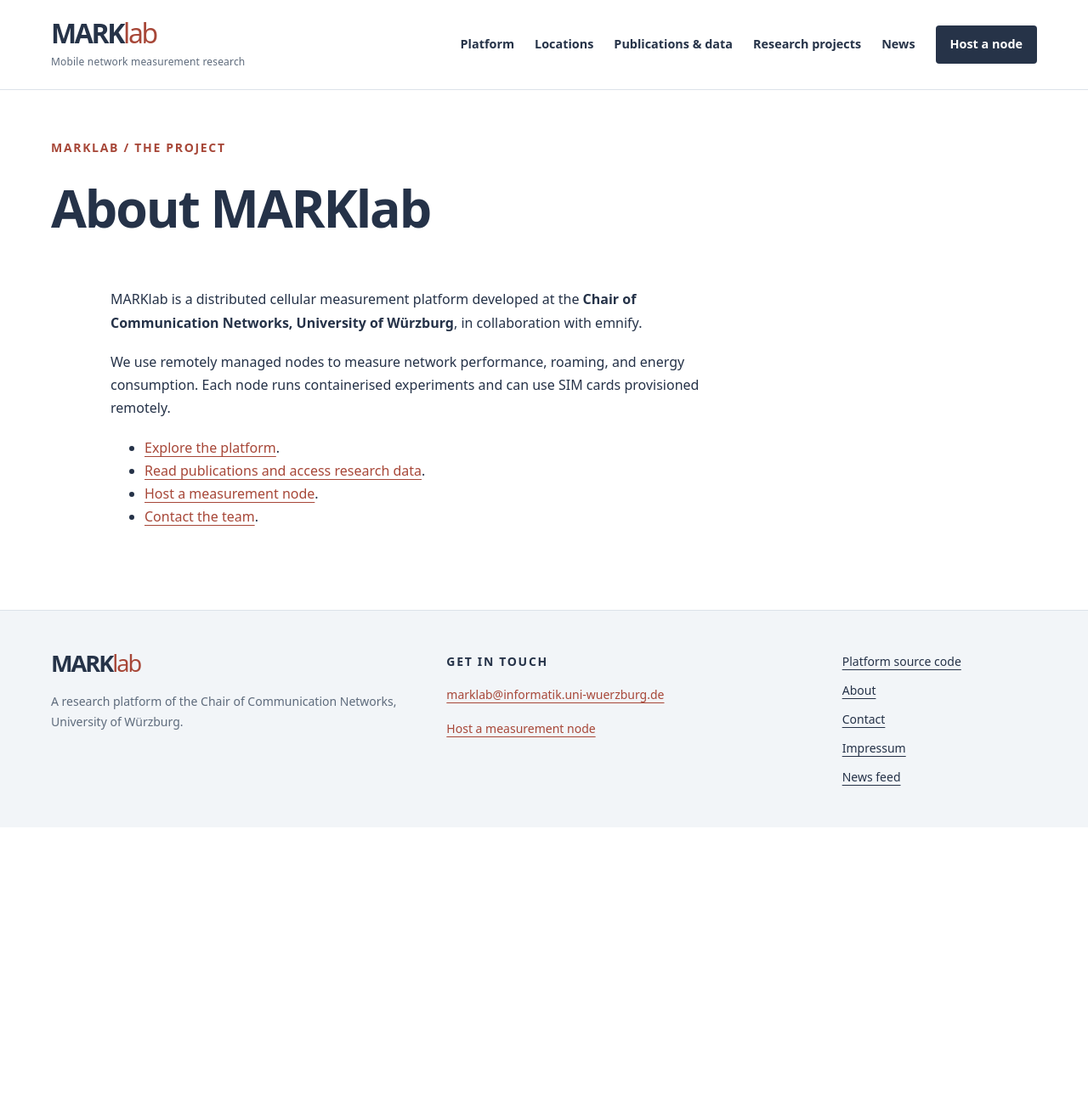
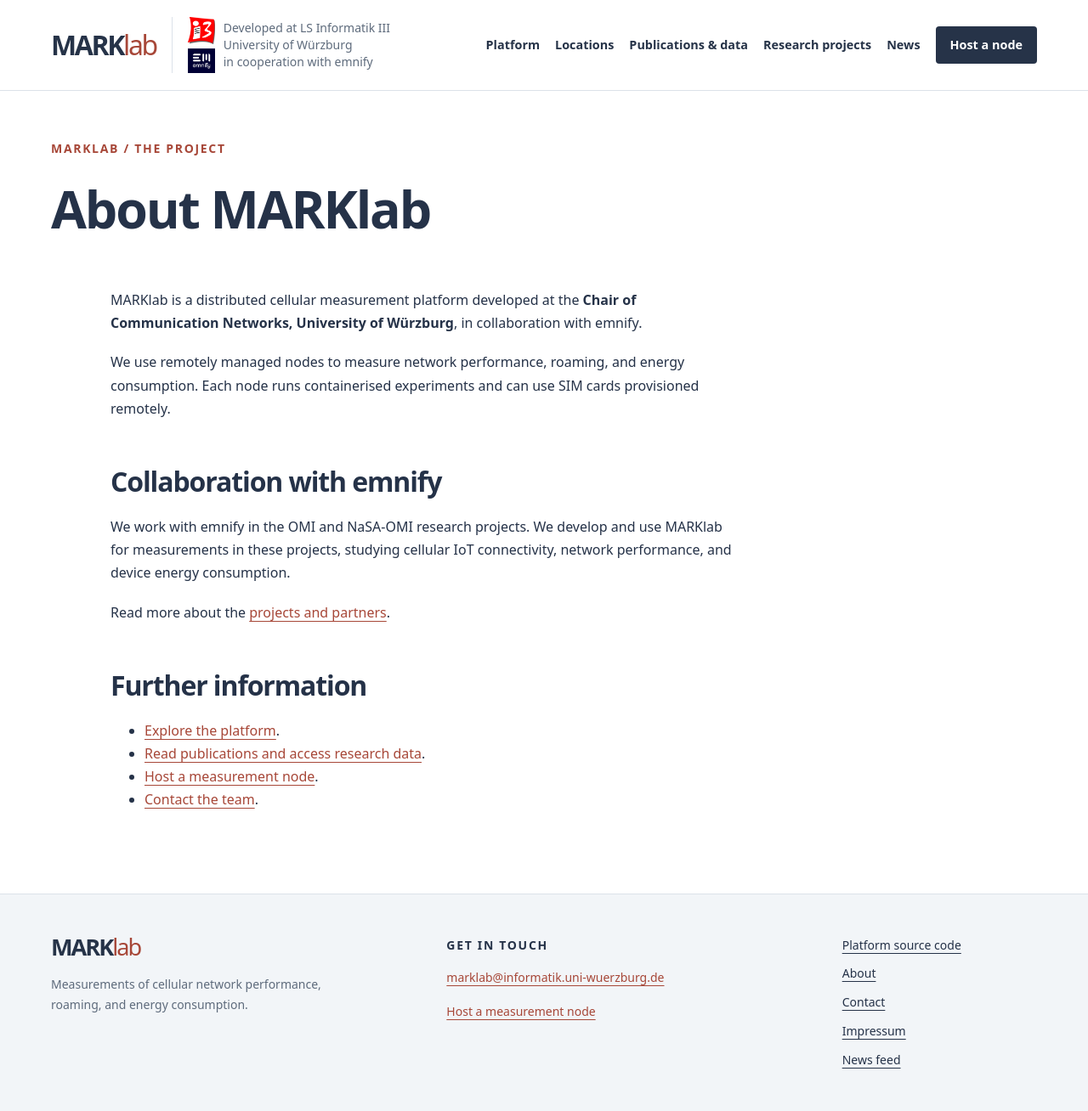
Before and after one commit to lsinfo3/marklab-website, a Jekyll site: the page built from _pages/about.md, in a window 1280 px wide. Shown: the whole page at 85% size. Built offline with Jekyll 4.4.1, drawn with Linux system fonts in a browser that asks for light colours; before the commit the page ends 974 px from its top, so only the background shows below that.

Commit message:
Update partner branding and publish corrected manuals without VPN endpoint

```diff
--- a/_layouts/default.html
+++ b/_layouts/default.html
@@ -24,7 +24,20 @@
   <a class="skip-link" href="#main">Skip to content</a>
   <header class="site-header">
     <div class="header-inner wrap">
-      <a class="wordmark" href="{{ '/' | relative_url }}" aria-label="MARKlab home">MARK<span>lab</span><small>Mobile network measurement research</small></a>
+      <div class="header-brand">
+        <a class="wordmark" href="{{ '/' | relative_url }}" aria-label="MARKlab home">MARK<span>lab</span></a>
+        <div class="header-affiliation">
+          <div class="header-partner-logos">
+            <a class="header-chair-logo" href="https://www.informatik.uni-wuerzburg.de/comnet/" aria-label="Chair of Communication Networks, University of Würzburg">
+              <img src="{{ '/assets/images/i3.png' | relative_url }}" alt="LS Informatik III logo" width="2006" height="2036">
+            </a>
+            <a class="header-emnify-logo" href="https://www.emnify.com/" aria-label="emnify website">
+              <img src="{{ '/assets/images/emnify_new_small.png' | relative_url }}" alt="emnify logo" width="397" height="348">
+            </a>
+          </div>
+          <p>Developed at LS Informatik III<br>University of Würzburg<br>in cooperation with emnify</p>
+        </div>
+      </div>
       <nav aria-label="Main navigation">
         {% for item in site.data.navigation %}
         <a href="{{ item.link | relative_url }}"{% if page.url == item.link %} aria-current="page"{% endif %}{% if item.link == '/host/' %} class="nav-cta"{% endif %}>{{ item.name }}</a>
@@ -35,7 +48,7 @@
   <main id="main" tabindex="-1">{{ content }}</main>
   <footer class="site-footer">
     <div class="wrap footer-grid">
-      <div><a class="wordmark" href="{{ '/' | relative_url }}">MARK<span>lab</span></a><p>A research platform of the Chair of Communication Networks,<br>University of Würzburg.</p></div>
+      <div><a class="wordmark" href="{{ '/' | relative_url }}">MARK<span>lab</span></a><p>Measurements of cellular network performance,<br>roaming, and energy consumption.</p></div>
       <div><p class="eyebrow">Get in touch</p><a href="mailto:{{ site.email }}">{{ site.email }}</a><p><a href="{{ '/host/' | relative_url }}">Host a measurement node</a></p></div>
       <nav aria-label="Footer navigation"><a href="https://github.com/lsinfo3/marklab">Platform source code</a><a href="{{ '/about/' | relative_url }}">About</a><a href="{{ '/contact/' | relative_url }}">Contact</a><a href="{{ '/impressum/' | relative_url }}">Impressum</a><a href="{{ '/feed.xml' | relative_url }}">News feed</a></nav>
     </div>
--- a/_pages/about.md
+++ b/_pages/about.md
@@ -8,6 +8,14 @@ MARKlab is a distributed cellular measurement platform developed at the **Chair
 
 We use remotely managed nodes to measure network performance, roaming, and energy consumption. Each node runs containerised experiments and can use SIM cards provisioned remotely.
 
+## Collaboration with emnify
+
+We work with emnify in the OMI and NaSA-OMI research projects. We develop and use MARKlab for measurements in these projects, studying cellular IoT connectivity, network performance, and device energy consumption.
+
+Read more about the [projects and partners]({{ '/projects/' | relative_url }}).
+
+## Further information
+
 - [Explore the platform]({{ '/platform/' | relative_url }}).
 - [Read publications and access research data]({{ '/results/' | relative_url }}).
 - [Host a measurement node]({{ '/host/' | relative_url }}).
--- a/assets/css/custom.css
+++ b/assets/css/custom.css
@@ -51,6 +51,40 @@ line-height:1.65}
 .muted{color:var(--muted)}
 .site-header{border-bottom:1px solid var(--line);
 background:white}
+.header-brand {
+  display: flex;
+  align-items: center;
+  gap: 18px;
+  flex-shrink: 0;
+  min-width: 0;
+}
+.header-affiliation {
+  display: flex;
+  align-items: center;
+  gap: 10px;
+  padding-left: 18px;
+  border-left: 1px solid var(--line);
+}
+.header-affiliation p {
+  margin: 0;
+  color: var(--muted);
+  font-size: .875rem;
+  line-height: 1.4;
+}
+.header-partner-logos {
+  display: flex;
+  flex-direction: column;
+  align-items: center;
+  gap: 5px;
+  flex: 0 0 32px;
+}
+.header-partner-logos a {
+  display: block;
+}
+.header-partner-logos img {
+  width: 32px;
+  height: auto;
+}
 .header-inner{display:flex;
 align-items:center;
 justify-content:space-between;
@@ -73,7 +107,7 @@ letter-spacing:.015em;
 color:var(--muted);
 line-height:1.4}
 .site-header nav{display:flex;
-gap:1.5rem;
+gap:1.125rem;
 align-items:center;
 flex-wrap:wrap}
 .site-header nav a{font-size:.9rem;
@@ -341,6 +375,11 @@ grid-template-columns:155px minmax(0,1fr)}
 }
 
 @media(max-width:700px){.wrap{padding-inline:22px}
+.header-brand{flex-wrap:wrap;
+gap:12px 18px;
+flex-shrink:1}
+.header-affiliation{border-left:0;
+padding-left:0}
 .hero-grid{grid-template-columns:1fr;
 padding-block:45px;
 gap:34px}
```
